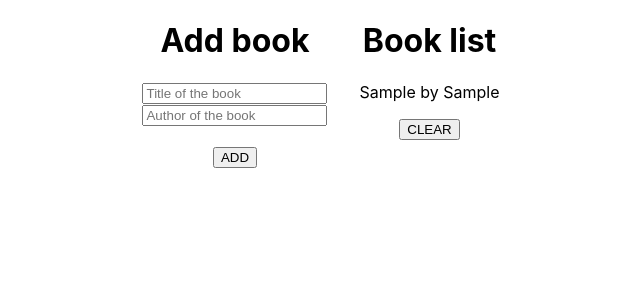
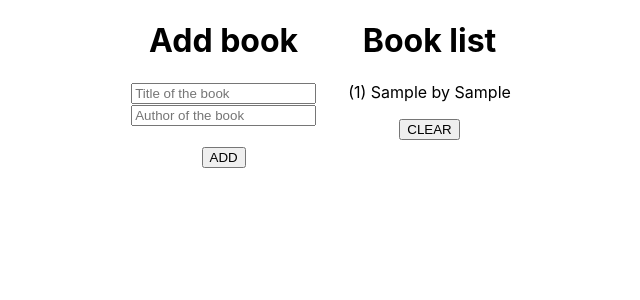
Before and after one commit to yasmin-e/bookListApp-configCat, a React (Create React App) app: page / in a window 1280 px wide. Both pictures are taken after typing "Sample", "Sample" into the empty fields and a click on the button "ADD". Shown: the top 300 px of the page, without its empty margins (319-959 px from the left). Built offline with nearby package versions, Linux system fonts and the light colour scheme.

Commit message:
code clean up

```diff
--- a/src/App.js
+++ b/src/App.js
@@ -1,5 +1,5 @@
 import './App.css';
-import Book from './Book';
+import Book from './components/Book';
 
 function App() {
   return (
--- a/src/Book.js
+++ b/src/components/Book.js
@@ -26,7 +26,7 @@ export default function Book() {
                 <h1>Book list</h1>
                 {
                     bookList.map((book, id) => {
-                        return <p key={id}>{book.title} by {book.author}</p>
+                        return <p key={id}>({id + 1}) {book.title} by {book.author}</p>
                     })
                 }
                 <button
```
Also changed, not shown: src/components/Book.css (renamed from src/Book.css).
